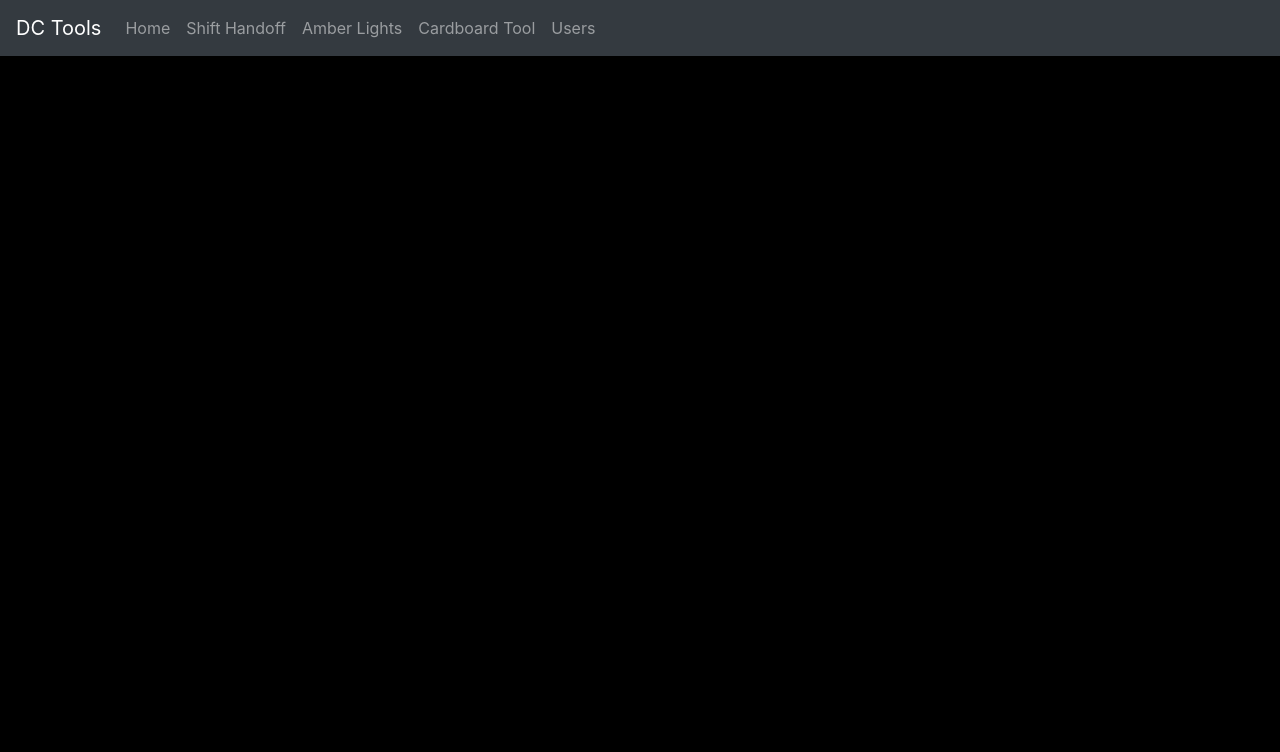
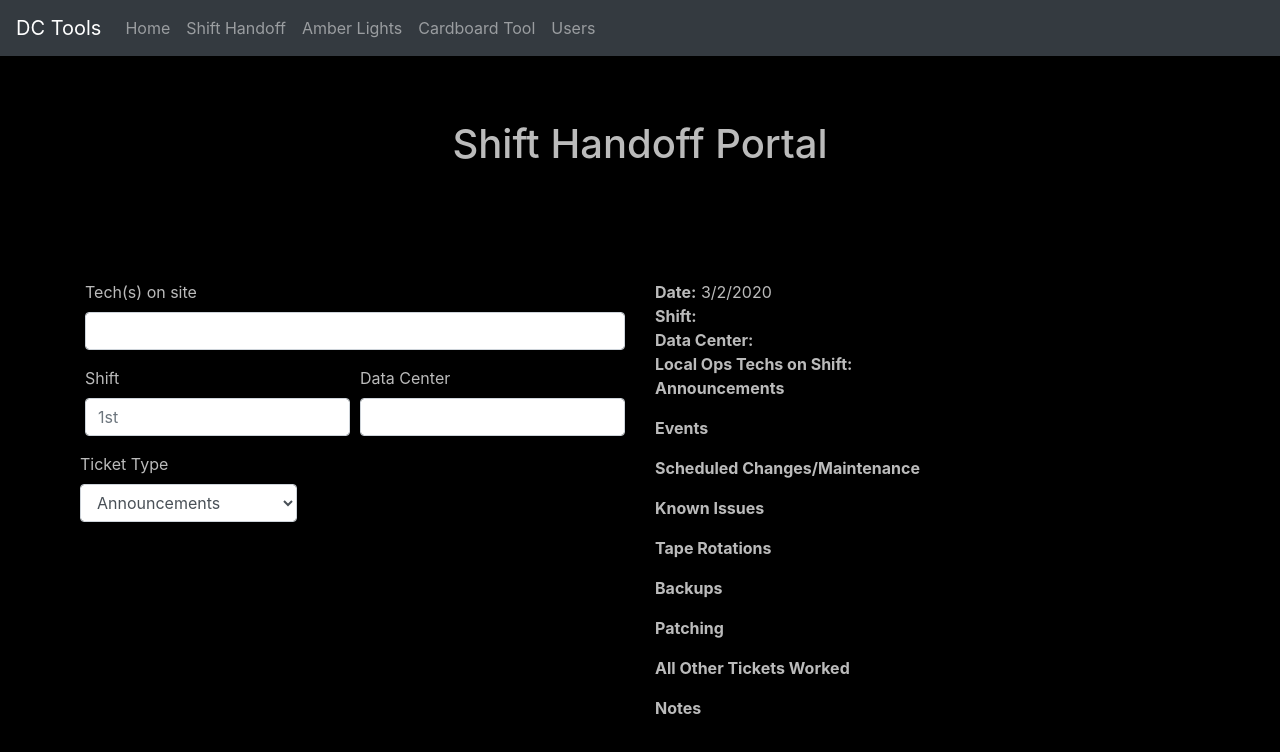
Before and after one commit to GregoryDesmarais/dcTools, a React (Create React App) app in the folder client/: page /handoff in a window 1280 px wide. Shown: the top 752 px of the page. Built offline with nearby package versions, Linux system fonts and the light colour scheme.

Commit message:
Start work on Handoff - Removed Create subfolder - Started work on Handoff/index. - Created Template component

```diff
--- a/client/src/App.js
+++ b/client/src/App.js
@@ -2,7 +2,7 @@ import React from 'react';
 import { BrowserRouter as Router, Route, Switch } from "react-router-dom";
 import NavBar from "./components/NavBar";
 import Main from "./pages/Main"
-// import Handoff from "./pages/Handoff"
+import Handoff from "./pages/Handoff"
 import Users from "./pages/Users"
 import Amber from "./pages/Amber"
 import Cardboard from "./pages/Cardboard"
@@ -15,7 +15,7 @@ function App() {
         <NavBar />
         <Switch>
           <Route exact path="/" component={Main} />
-          {/* <Route exact path="/handoff" component={Handoff} /> */}
+          <Route exact path="/handoff" component={Handoff} />
           <Route exact path="/users" component={Users} />
           <Route exact path="/amber" component={Amber} />
           <Route exact path="/cardboard" component={Cardboard} />
--- /dev/null
+++ b/client/src/components/Template/index.js
@@ -0,0 +1,66 @@
+import React from "react";
+
+
+function writeInfo(item) {
+    return (
+        <div>
+            <p><strong>{item.title}</strong></p>
+            <p>{item.body}</p>
+        </div>
+    )
+}
+
+function writeTicket(item) {
+    return (
+        <div>
+            <p><strong>{item.customer}</strong> - TID: {item.TID}</p>
+            <p>{item.body}</p>
+        </div>
+    )
+}
+
+function Template(props) {
+    let date = new Date();
+
+    let announce = [];
+    let events = [];
+    let maint = [];
+    let issues = [];
+    let tapes = [];
+    let backup = [];
+    let patch = [];
+    let other = [];
+    let notes = [];
+
+    if(props.items.length > 0)
+    {
+        announce = props.items.filter(item => item.type === "announce");
+        events = props.items.filter(item => item.type === "events");
+        maint = props.items.filter(item => item.type === "maint");
+        issues = props.items.filter(item => item.type === "issues");
+        tapes = props.items.filter(item => item.type === "tapes");
+        backup = props.items.filter(item => item.type === "backup");
+        patch = props.items.filter(item => item.type === "patch");
+        other = props.items.filter(item => item.type === "other");
+        notes = props.items.filter(item => item.type === "notes");
+    }
+
+    return (<div>
+        <div><strong>Date:</strong> {date.getMonth() + 1}/{date.getDate()}/{date.getFullYear()}</div>
+        <div><strong>Shift:</strong> {props.shift}</div>
+        <div><strong>Data Center:</strong> {props.dc}</div>
+        <div><strong>Local Ops Techs on Shift:</strong> {props.names}</div>
+        <p><strong>Announcements</strong>{announce ? announce.map(item => writeInfo(item)) : ""}</p>
+        <p><strong>Events</strong>{events ? events.map(item => writeInfo(item)) : ""}</p>
+        <p><strong>Scheduled Changes/Maintenance</strong>{maint ? maint.map(item => writeInfo(item)) : ""}</p>
+        <p><strong>Known Issues</strong>{issues ? issues.map(item => writeInfo(item)) : ""}</p>
+        <p><strong>Tape Rotations</strong>{tapes ? tapes.map(item => writeTicket(item)) : ""}</p>
+        <p><strong>Backups</strong>{backup ? backup.map(item => writeTicket(item)) : ""}</p>
+        <p><strong>Patching</strong>{patch ? patch.map(item => writeTicket(item)) : ""}</p>
+        <p><strong>All Other Tickets Worked</strong>{other ? other.map(item => writeTicket(item)) : ""}</p>
+        <p><strong>Notes</strong>{notes ? notes.map(item => writeInfo(item)) : ""}</p>
+    </div>
+    );
+}
+
+export default Template;
--- a/client/src/pages/Handoff/index.js
+++ b/client/src/pages/Handoff/index.js
@@ -3,18 +3,90 @@ import "./index.css";
 import Container from "react-bootstrap/Container";
 import Row from "react-bootstrap/Row";
 import Col from "react-bootstrap/Col";
+import Button from "react-bootstrap/Button";
+import Form from "react-bootstrap/Form";
 import Jumbotron from "react-bootstrap/Jumbotron";
+import Template from "../../components/Template";
+
 
 class Handoff extends Component {
 
+    state = {
+        names: "",
+        shift: "",
+        dc: "",
+        items: []
+    }
+
+    handleInputChange = event => {
+        const { id, value } = event.target;
+        this.setState({
+            [id]: value
+        });
+    }
+
     render() {
-        return (
+        return (<>
+            <Container>
+                <Jumbotron>
+                    <Col className="text-center"><h1>Shift Handoff Portal</h1></Col>
+                </Jumbotron>
+            </Container>
             <Container>
                 <Row>
-                    <Col className="text-center"><h1>Shift Handoff Portal</h1></Col>
+                    <Col>
+                        <Form>
+                            <Form.Row>
+                                <Col>
+                                    <Form.Group controlId="names">
+                                        <Form.Label>Tech(s) on site</Form.Label>
+                                        <Form.Control name="dcnames" onChange={this.handleInputChange} value={this.state.names} />
+                                    </Form.Group>
+                                </Col>
+                            </Form.Row>
+                            <Form.Row>
+                                <Col lg={6}>
+                                    <Form.Group controlId="shift">
+                                        <Form.Label>Shift</Form.Label>
+                                        <Form.Control name="dcshift" onChange={this.handleInputChange} placeholder="1st" value={this.state.shift} />
+                                    </Form.Group>
+                                </Col>
+                                <Col lg={6}>
+                                    <Form.Group controlId="dc">
+                                        <Form.Label>Data Center</Form.Label>
+                                        <Form.Control name="dcdc" onChange={this.handleInputChange} value={this.state.dc} />
+                                    </Form.Group>
+                                </Col>
+                            </Form.Row>
+                            <Form.Row>
+                                <Form.Group controlId="type">
+                                    <Form.Label>Ticket Type</Form.Label>
+                                    <Form.Control onChange={this.handleInputChange} as="select" >
+                                        <option value="annouce">Announcements</option>
+                                        <option value="events">Events</option>
+                                        <option value="maint">Changes/Maintenance</option>
+                                        <option value="issues">Known Issue</option>
+                                        <option value="tapes">Tape Rotation</option>
+                                        <option value="backup">Backups</option>
+                                        <option value="patch">Patching</option>
+                                        <option value="other">Other</option>
+                                        <option value="notes">Notes</option>
+                                    </Form.Control>
+                                </Form.Group>
+                            </Form.Row>
+                        </Form>
+                    </Col>
+                    <Col>
+                        <Template
+                            names={this.state.names}
+                            shift={this.state.shift}
+                            dc={this.state.dc}
+                            items={this.state.items}
+                        />
+                    </Col>
                 </Row>
             </Container>
-        );
+        </>);
     }
 }
 
```
Also changed, not shown: client/src/pages/Handoff/Create/index.js (deleted, +0 -26 lines), client/src/pages/Handoff/template.js (added, +16 -0 lines), client/src/pages/Handoff/Create/index.css (deleted), package.json (line endings or trailing spaces), 1 other file (tests, documents, lock files or other folders).
